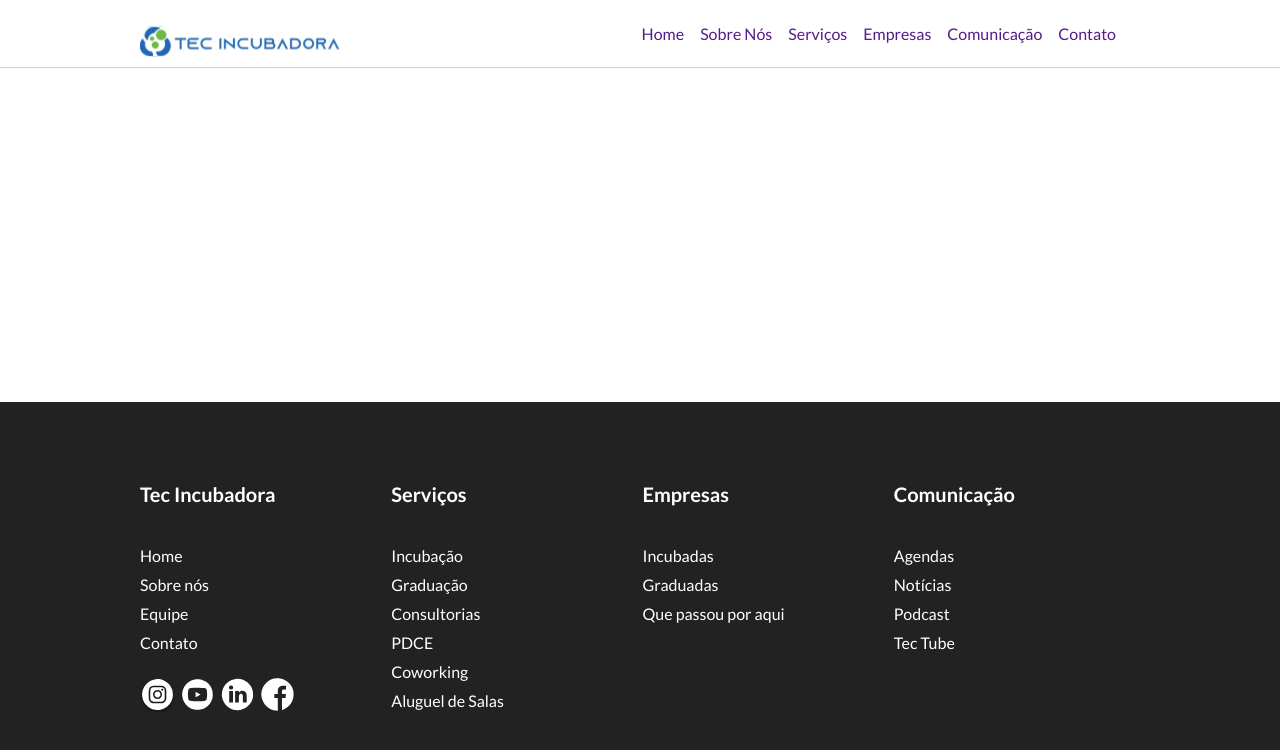
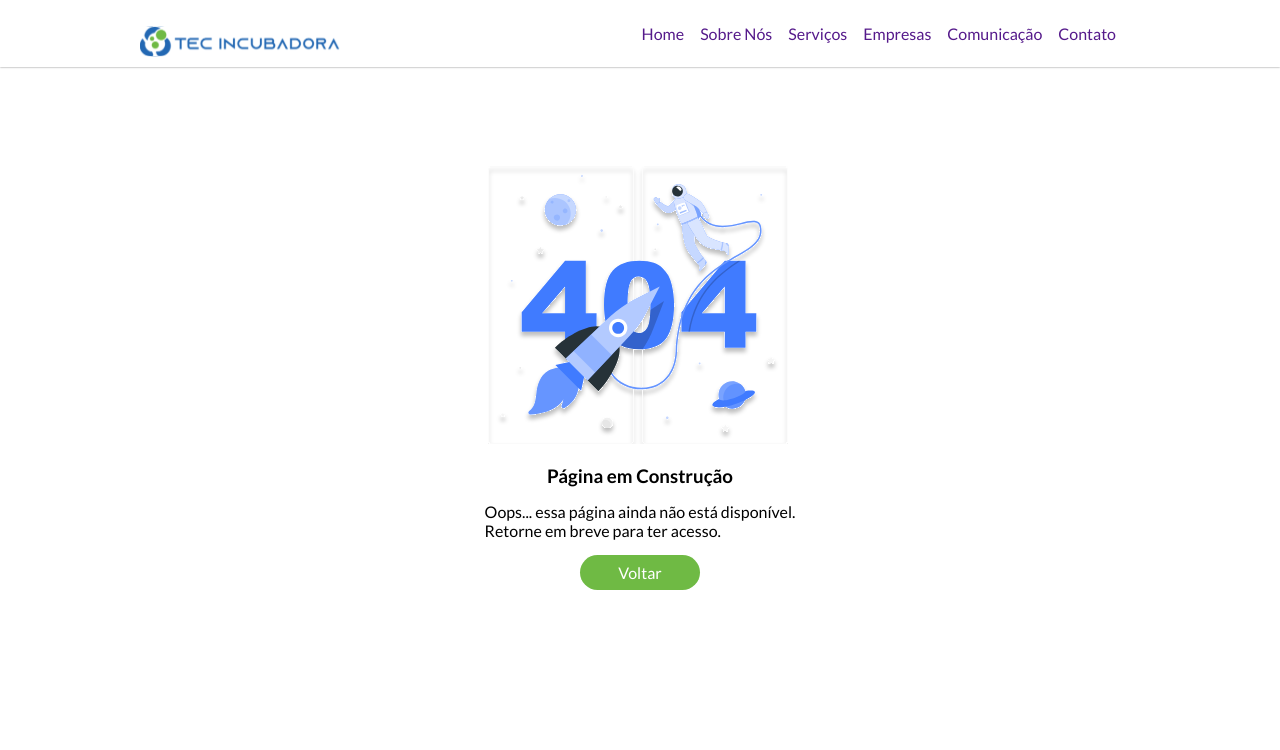
Before and after one commit to leoalcantara/tec-incubadora-frontend, a React (Vite) app: page / in a window 1280 px wide. Shown: the top 750 px of the page. Built offline with nearby package versions, Linux system fonts and the light colour scheme.

Commit message:
feature component error 404 started

```diff
--- a/src/App.jsx
+++ b/src/App.jsx
@@ -1,15 +1,18 @@
+import { ErrorBox } from './components/ErrorBox';
 import { Footer } from './components/Footer';
-import { Header } from './components/Header'
+import { Header } from './components/Header';
+
 
 import './global.css';
 
 function App() {
 
   return (
-    <>
+    <div>
       <Header/>
-      <Footer/>
-    </>
+          <ErrorBox/>
+
+    </div>
   )
 }
 
--- /dev/null
+++ b/src/components/ErrorBox.jsx
@@ -0,0 +1,16 @@
+import ErrorImage from '../assets/error.svg';
+import styles from './ErrorBox.module.css';
+
+export function ErrorBox() {
+    return (
+        <div className= { styles.container }>
+            <div className={styles.box}>
+                <img className={styles.errorimg} src={ ErrorImage } alt="" />
+                <h3>Página em Construção</h3>
+                <span> Oops... essa página ainda não está disponível.<br/>
+                Retorne em breve para ter acesso.</span>
+                <button type='submit'>Voltar</button>
+            </div>
+        </div>
+    )
+}
--- /dev/null
+++ b/src/components/ErrorBox.module.css
@@ -0,0 +1,34 @@
+.container{
+    display: flex;
+    flex-direction: column;
+    align-items: center;
+}
+
+.box {
+    display: flex;
+    flex-direction: column;
+    justify-content: center;
+    align-items: center;
+    height: 550px;
+    width:430px;
+    padding: 10px;
+    margin: 25px;
+
+    gap: 15px;
+}
+
+.errorimg {
+    width: 300px;
+    height: 290px;
+}
+
+
+button {
+    color: var(--white);
+    background: var(--green-500);
+    border-radius: 25px;
+    width: 120px;
+    height: 35px;
+
+    border: none;
+}
--- a/src/components/Footer.module.css
+++ b/src/components/Footer.module.css
@@ -39,6 +39,7 @@ footer {
     margin-bottom: 10px;
     text-decoration: none;
 }
+
 img {
     height: 35px;
     height: 35px;
```
Also changed, not shown: src/assets/error.svg (added).
